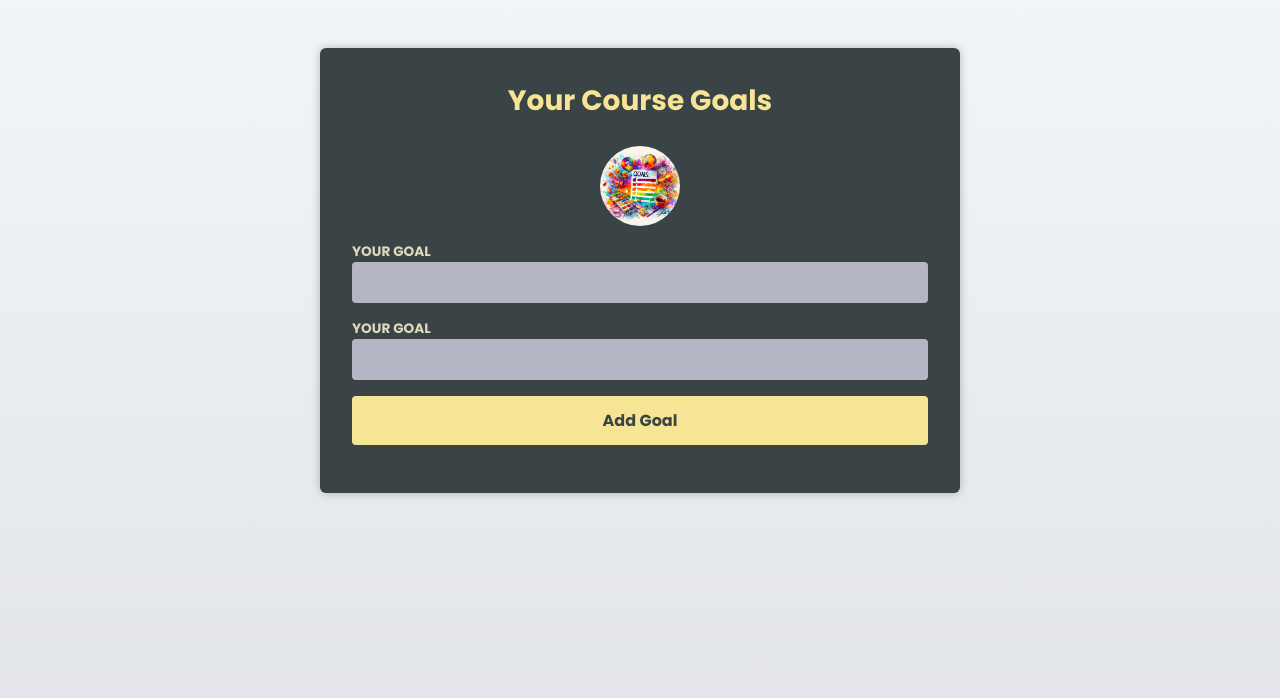
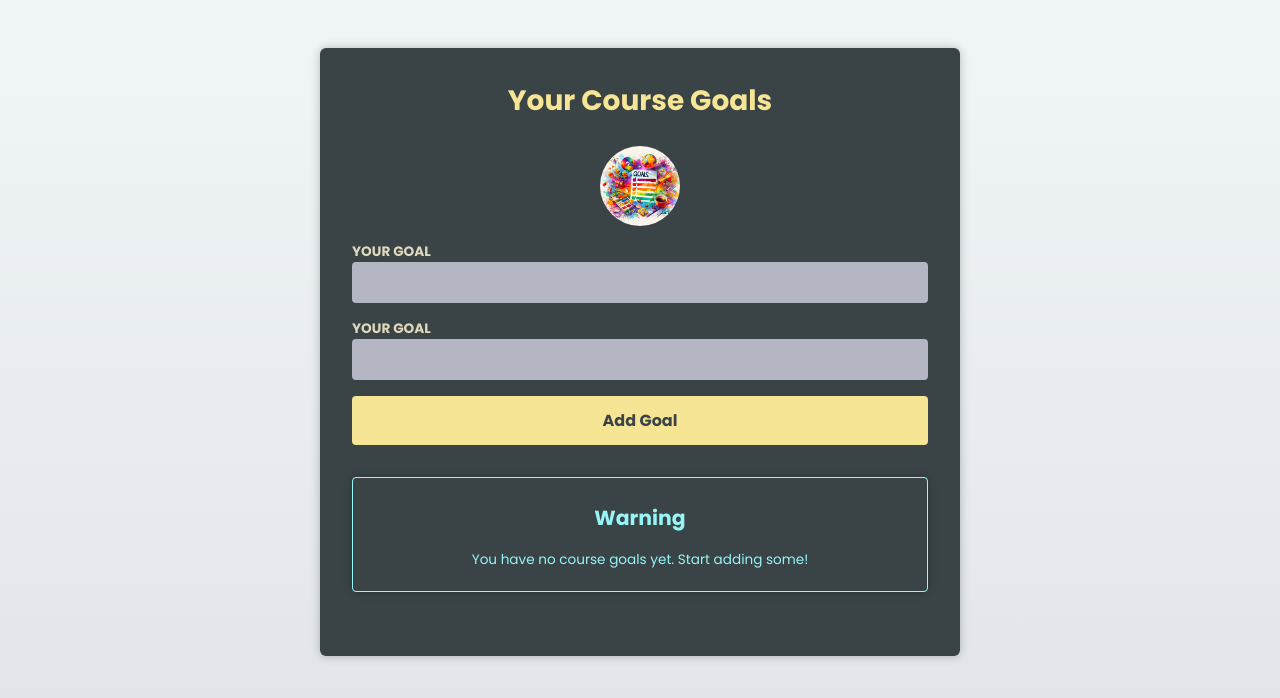
Before and after one commit to AlexisCast/react-ts-advance, a React (Vite) app: page / in a window 1280 px wide. Shown: the top 698 px of the page. Built offline with nearby package versions, Linux system fonts and the light colour scheme.

Commit message:
create InfoBox component with hint & warning modes

```diff
--- a/src/components/CourseGoalList.tsx
+++ b/src/components/CourseGoalList.tsx
@@ -1,5 +1,7 @@
 import CourseGoal from "./CourseGoal.tsx";
 import { type CourseGoal as CGoal } from "../App.tsx";
+import InfoBox from "./InfoBox.tsx";
+import { type ReactNode } from "react";
 
 type CoursGoalListProps = {
 	goals: CGoal[];
@@ -7,7 +9,28 @@
 };
 
 const CourseGoalList = ({ goals, onDeleteGoal }: CoursGoalListProps) => {
+	if (goals.length === 0) {
 		return (
+			<InfoBox mode="hint">
+				You have no course goals yet. Start adding some!
+			</InfoBox>
+		);
+	}
+
+	let warningBox: ReactNode;
+
+	if (goals.length >= 4) {
+		warningBox = (
+			<InfoBox mode="warning">
+				You're collecting a lot of goals. Don't put too much on your
+				plate!
+			</InfoBox>
+		);
+	}
+
+	return (
+		<>
+			{warningBox}
 			<ul>
 				{goals.map((goal) => (
 					<li key={goal.id}>
@@ -21,6 +44,7 @@
 					</li>
 				))}
 			</ul>
+		</>
 	);
 };
 
--- /dev/null
+++ b/src/components/InfoBox.tsx
@@ -0,0 +1,25 @@
+import { type ReactNode } from "react";
+
+type InfoBoxProps = {
+	mode: "hint" | "warning";
+	children: ReactNode;
+};
+
+const InfoBox = ({ mode, children }: InfoBoxProps) => {
+	if (mode === "hint") {
+		return (
+			<aside className="infobox infobox-hint">
+				<h2>Warning</h2>
+				<p>{children}</p>
+			</aside>
+		);
+	}
+	return (
+		<aside className="infobox infobox-warning warning--high">
+			<h2>Warning</h2>
+			<p>{children}</p>
+		</aside>
+	);
+};
+
+export default InfoBox;
--- a/src/index.css
+++ b/src/index.css
@@ -126,7 +126,31 @@
 	color: #f9a73b;
 }
 
-.fallback {
+.infobox {
+	margin: 2rem 0;
+	padding: 0.5rem;
 	text-align: center;
-	color: #acd1ce;
+	box-shadow: 0 0 10px rgba(0, 0, 0, 0.25);
+	font-size: 0.85rem;
+	border-radius: 4px;
 }
+
+.infobox-hint {
+	border: 1px solid #96f5f7;
+	color: #96f5f7;
+}
+
+.infobox-warning.warning--low {
+	border: 1px solid #f6d84f;
+	color: #f6d84f;
+}
+
+.infobox-warning.warning--medium {
+	border: 1px solid #f9a73b;
+	color: #f9a73b;
+}
+
+.infobox-warning.warning--high {
+	border: 1px solid #f97373;
+	color: #f97373;
+}
```
Lines whose indentation alone changed are shown as unchanged.
